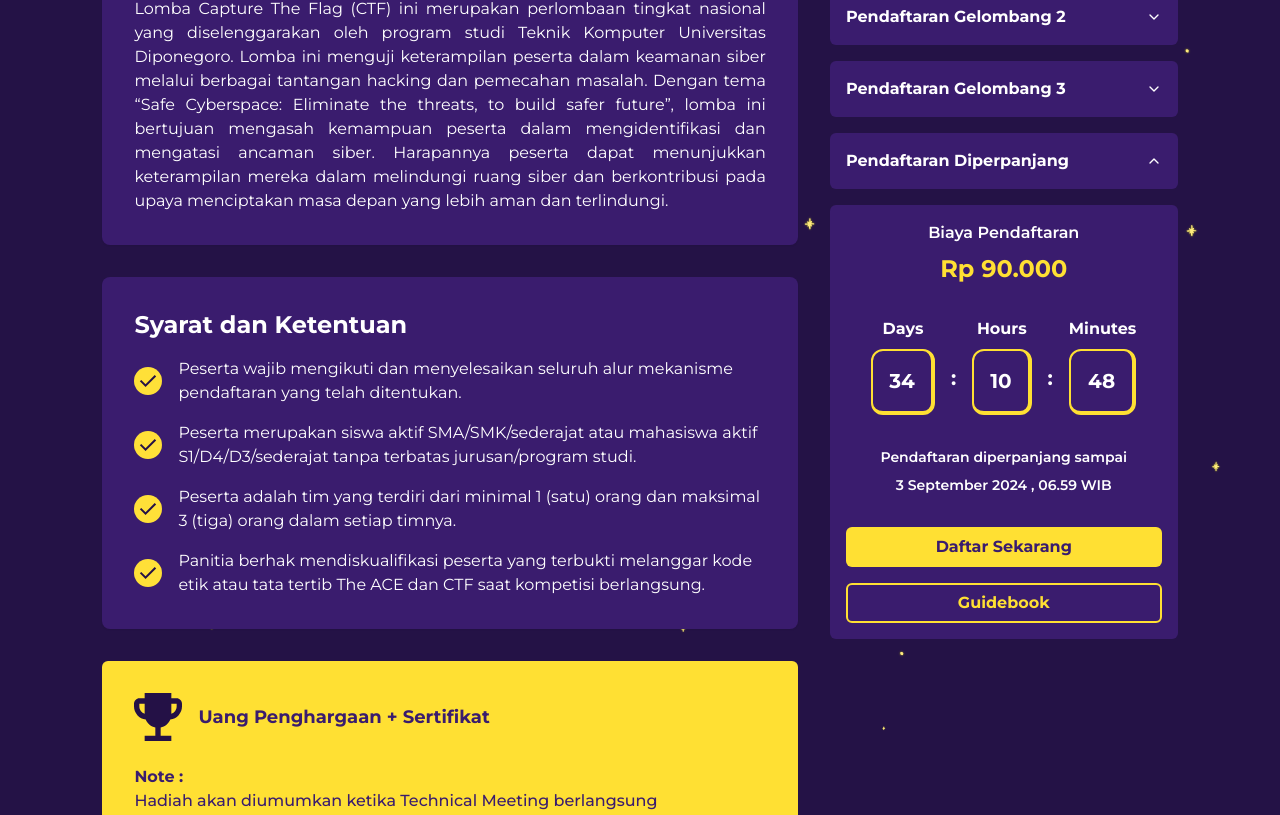
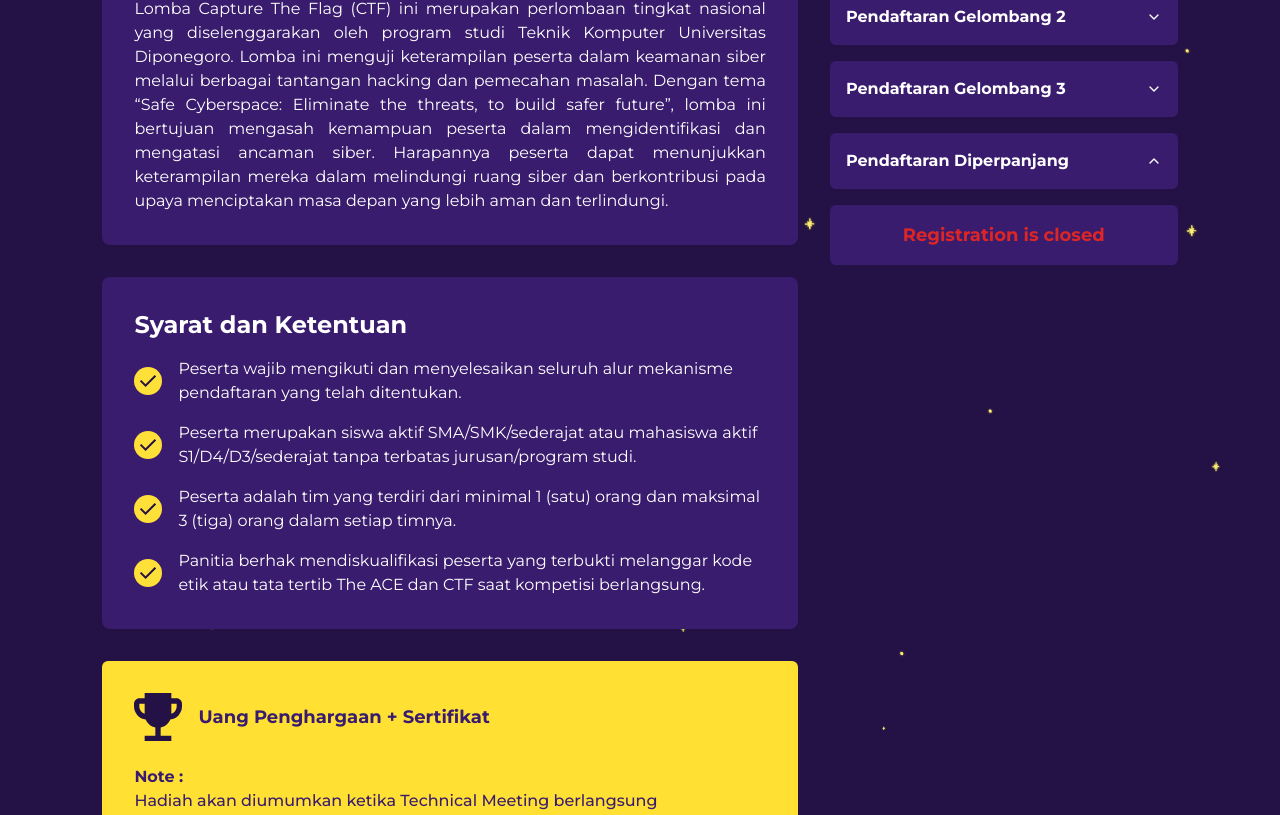
Before and after one commit to Brilliahib/theace-2024, a Next.js app: page /lomba/capture-the-flag in a window 1280 px wide. Shown: the part 481-1296 px from the top of the page. Built offline with nearby package versions, Linux system fonts and the light colour scheme.

Commit message:
fix: change to closed registration

```diff
--- a/app/lomba/[slug]/page.jsx
+++ b/app/lomba/[slug]/page.jsx
@@ -165,40 +165,11 @@ const LombaDetail = () => {
                   Pendaftaran Diperpanjang
                 </AccordionTrigger>
                 <AccordionContent className="p-4 rounded-md bg-secondary mt-4">
-                  <div className="space-y-8">
-                    <div className="text-center space-y-2">
-                      <h1 className="text-base font-semibold">
-                        Biaya Pendaftaran
+                  <div className="space-y-4">
+                    <div>
+                      <h1 className="text-lg font-bold text-red-600 text-center">
+                        Registration is closed
                       </h1>
-                      <h1 className="text-2xl font-bold text-primary">
-                        Rp {lomba.price}
-                      </h1>
-                    </div>
-                    <div className="flex justify-center">
-                      <Countdown targetDate={lomba.targetDate} />
-                    </div>
-                    <div className="text-center space-y-2">
-                      <p className="font-semibold">
-                        Pendaftaran diperpanjang sampai
-                      </p>
-                      <p className="font-semibold">
-                        {formatDateToWIB(lomba.targetDate)}
-                      </p>
-                    </div>
-                    <div className="space-y-4 flex flex-col justify-center">
-                      <Link href={lomba.form}>
-                        <Button className="w-full font-bold text-base">
-                          Daftar Sekarang
-                        </Button>
-                      </Link>
-                      <Link href={lomba.guidebook}>
-                        <Button
-                          className="w-full font-bold text-base bg-secondary text-primary hover:bg-primary hover:text-secondary"
-                          variant="outline"
-                        >
-                          Guidebook
-                        </Button>
-                      </Link>
                     </div>
                   </div>
                 </AccordionContent>
```
